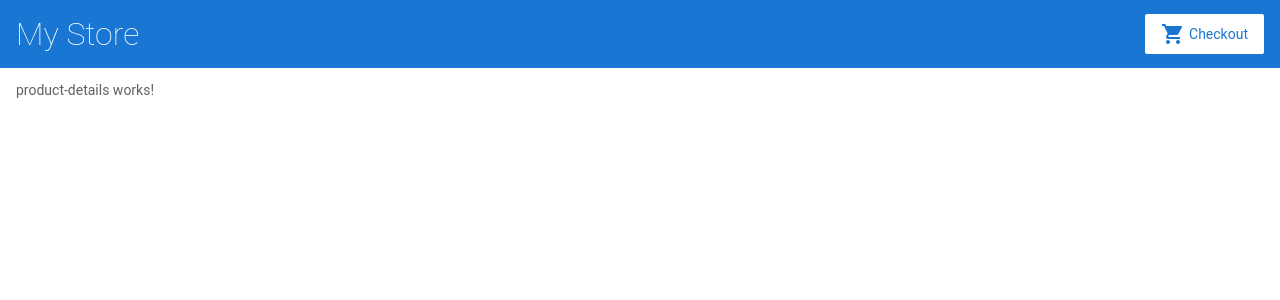
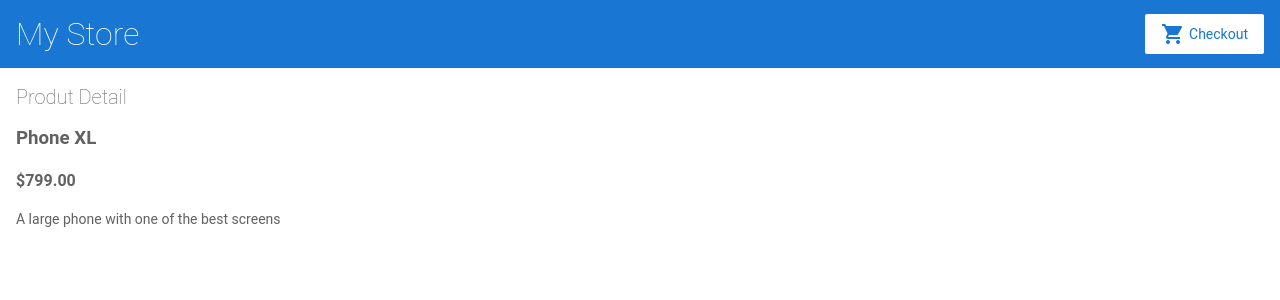
Before and after one commit to leojosants/Angular_Site_Oficial, an Angular app in the folder Projeto_basico/: page /products/1 in a window 1280 px wide. Shown: the top 300 px of the page. Built offline with nearby package versions, Linux system fonts and the light colour scheme.

Commit message:
Ver detalhes do produto

```diff
--- a/Projeto_basico/src/app/product-details/product-details.component.html
+++ b/Projeto_basico/src/app/product-details/product-details.component.html
@@ -1 +1,9 @@
-<p>product-details works!</p>
+<!--  -->
+
+<h2>Produt Detail</h2>
+
+<div *ngIf="product">
+    <h3>{{ product.name }}</h3>
+    <h4>{{ product.price | currency }}</h4>
+    <p>{{ product.description }}</p>
+</div>
--- a/Projeto_basico/src/app/product-details/product-details.component.ts
+++ b/Projeto_basico/src/app/product-details/product-details.component.ts
@@ -1,4 +1,7 @@
+//
 import { Component, OnInit } from '@angular/core';
+import { ActivatedRoute } from '@angular/router';
+import { Product, products } from '../products';
 
 @Component({
   selector: 'app-product-details',
@@ -6,10 +9,15 @@
   styleUrls: ['./product-details.component.css']
 })
 export class ProductDetailsComponent implements OnInit {
+  product: Product | undefined;
 
-  constructor() { }
+  constructor(private route: ActivatedRoute) {}
 
   ngOnInit(): void {
+    const routeParams = this.route.snapshot.paramMap;
+    const productIdFromRoute = Number(routeParams.get('productId'));
+
+    this.product = products.find(product => product.id === productIdFromRoute);
   }
 
 }
```
